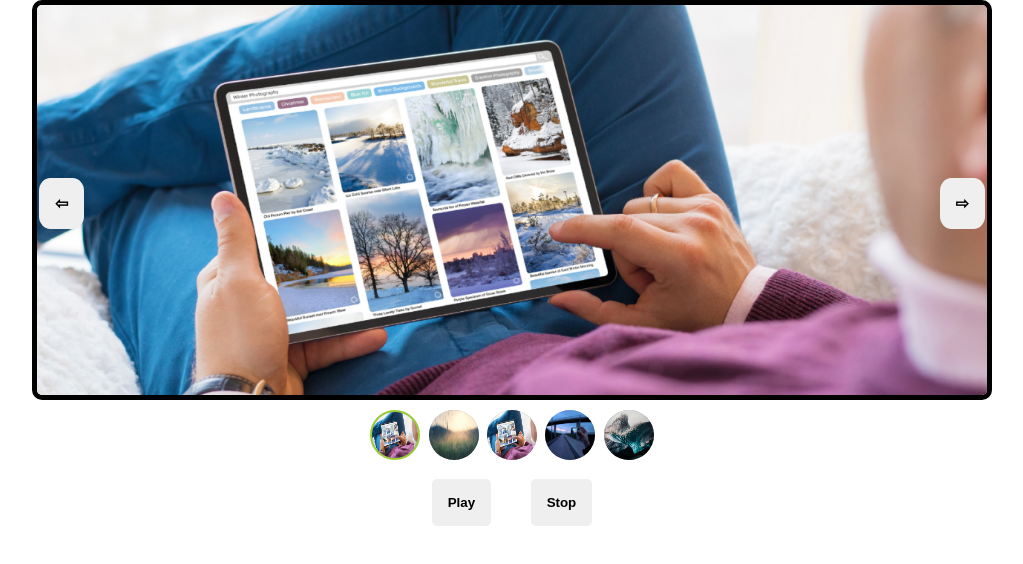
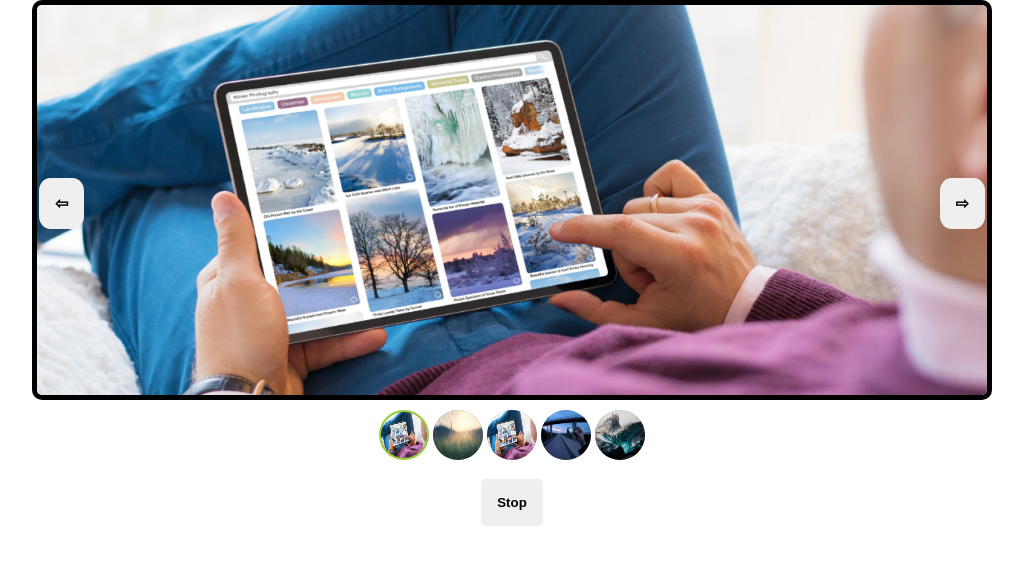
Before and after one commit to nwntaspap/Ergasia-Slideshow-ContantForm, a plain HTML site: page Slideshow/index.html in a window 1280 px wide. Both pictures are taken after a click on the button "Play". Shown: the whole page, without its empty margins (128-1151 px from the left). Drawn offline with Linux system fonts and the light colour scheme.

Commit message:
complete Slideshow project

```diff
--- a/ContactForm/index.html
+++ b/ContactForm/index.html
@@ -5,12 +5,13 @@
     <meta http-equiv="X-UA-Compatible" content="IE=edge">
     <meta name="viewport" content="width=device-width, initial-scale=1.0">
     <link rel="stylesheet" href="./styles.css">
+    <script src="script.js" defer></script>
     <title>Contact Form</title>
 </head>
 <body>
     <section id="contact-container">
         <div class="wrapper">
-            <form>
+            <form id="contact-form">
                 <input name="name" type="text" class="feedback-input" placeholder="Name" />
                 <input name="email" type="text" class="feedback-input" placeholder="Email" />
                 <textarea name="text" class="feedback-input" placeholder="Comment"></textarea>
--- a/Slideshow/index.html
+++ b/Slideshow/index.html
@@ -17,14 +17,10 @@
         <button class="next" id="nextBtn">&#8680;</button>
     </div>
     <div class="btm-sliders" id="thubnailsContainer">
-
-
-
-
     </div>
     <div class="btn-container">
         <button id="play">Play</button>
-        <button id="pause">Stop</button>
+        <button id="pause" style="display: none">Stop</button>
     </div>
 
 </body>
--- a/Slideshow/script.js
+++ b/Slideshow/script.js
@@ -7,10 +7,14 @@ window.addEventListener('DOMContentLoaded', () => {
         'slide5.jpg',
     ];
     let currentImageIndex = 0;
+    let sliderInterval = null;
 
     const previousBtn = document.querySelector("#previousBtn");
     const nextBtn = document.querySelector("#nextBtn");
     const thubnailsContainer = document.querySelector('#thubnailsContainer');
+    const playBtn = document.querySelector('#play');
+    const pauseBtn = document.querySelector('#pause');
+
 
     const print = () => {
          const currentImage = images[currentImageIndex];
@@ -18,20 +22,20 @@ window.addEventListener('DOMContentLoaded', () => {
          const thubnailsContainer = document.querySelector('#thubnailsContainer');
 
          slideImage.src = './images/' + currentImage;
-
-         let thubnailsImagesTemplate = '';
+         thubnailsContainer.innerHTML = '';
          images.forEach((image, index) => {
              let classNames = 'dot';
              if(index === currentImageIndex) {
                  classNames += ' active'
              }
-             thubnailsImagesTemplate += `
-                <img class="${classNames}"
-                     src="./images/${image}"
-                />
-            `;
+
+             let img = document.createElement('img');
+             img.className = classNames;
+             img.onclick = () => makeImageCurrent(index);
+             img.src = `./images/${image}`;
+
+             thubnailsContainer.appendChild(img)
          });
-         thubnailsContainer.innerHTML = thubnailsImagesTemplate;
     }
 
     const previewNextImage = () => {
@@ -50,10 +54,28 @@ window.addEventListener('DOMContentLoaded', () => {
         }
         print();
     }
+    const makeImageCurrent = imageindex => {
+        currentImageIndex = imageindex;
+        print();
+
+    }
+
 
     nextBtn.addEventListener('click', previewNextImage);
 
     previousBtn.addEventListener('click', previewPreviousImage);
 
+    playBtn.addEventListener('click', () => {
+        playBtn.style.display = 'none';
+        pauseBtn.style.display = 'inline';
+        sliderInterval = setInterval(previewNextImage, 3000);
+    })
+
+    pauseBtn.addEventListener('click', () => {
+        pauseBtn.style.display = 'none';
+        playBtn.style.display = 'inline';
+        clearInterval(sliderInterval);
+    })
+
     print();
 })
```
Also changed, not shown: ContactForm/script.js (added, +19 -0 lines).
